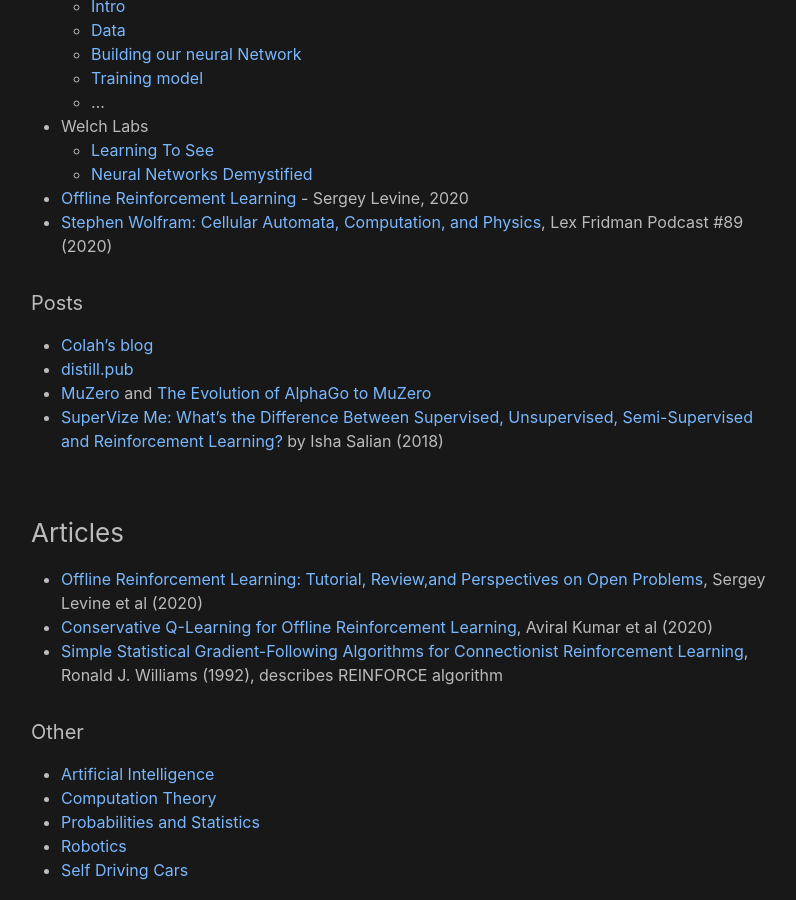
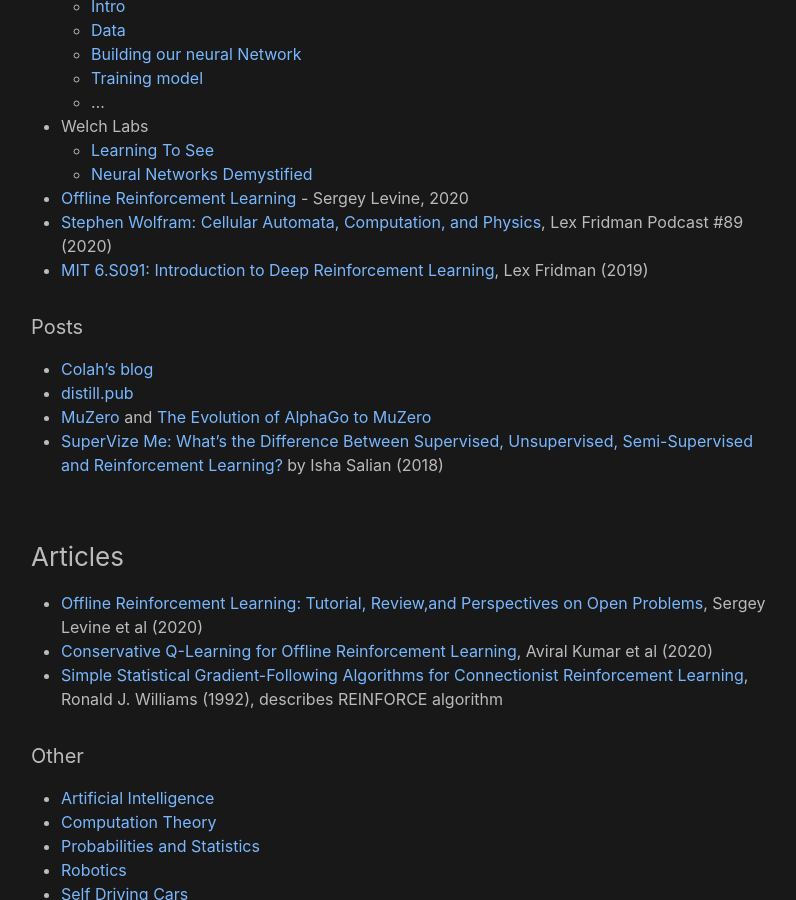
Before and after one commit to analytiq-hub/sigagent.github.io, a Jekyll site: the page built from machine_learning.md, in a window 1280 px wide and 900 px high, scrolled down 608 px. Shown: the whole window, without its empty margins (239-1035 px from the left). Built offline with Jekyll 4.4.1, drawn with Linux system fonts in a browser that asks for light colours.

Commit message:
*** empty log message ***

```diff
--- a/machine_learning.md
+++ b/machine_learning.md
@@ -27,6 +27,7 @@ title: Machine Learning
   * [Neural Networks Demystified](https://www.youtube.com/watch?v=bxe2T-V8XRs)
 * [Offline Reinforcement Learning](https://www.youtube.com/watch?v=IUAePhU0E7Y) - Sergey Levine, 2020
 * [Stephen Wolfram: Cellular Automata, Computation, and Physics](https://www.youtube.com/watch?v=ez773teNFYA&t=2539s), Lex Fridman Podcast #89 (2020)
+* [MIT 6.S091: Introduction to Deep Reinforcement Learning](https://www.youtube.com/watch?v=zR11FLZ-O9M&t=2130s), Lex Fridman (2019)
 
 #### Posts
 * [Colah's blog](http://colah.github.io/)
```
